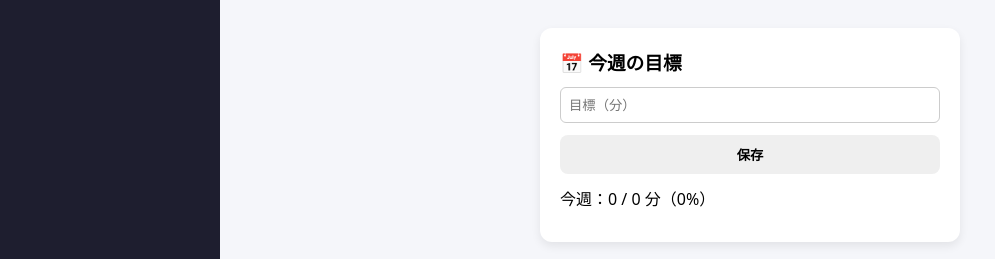
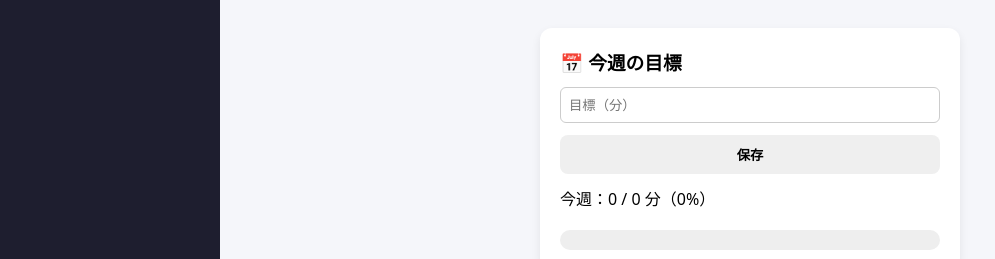
Before and after one commit to ataodev6642/StudyApp, a plain HTML site: page index.html in a window 1280 px wide. Shown: the part 649-908 px from the top of the page, without its empty margins (0-995 px from the left). Drawn offline with nearby package versions, Linux system fonts and the light colour scheme; no server answers.

Commit message:
プログレスバー忘れてたぜ

```diff
--- a/css/style.css
+++ b/css/style.css
@@ -286,3 +286,20 @@ body {
     font-size: 48px;
   }
 }
+
+
+.progress-bar {
+  width: 100%;
+  height: 20px;
+  background: #eee;
+  border-radius: 10px;
+  overflow: hidden;
+  margin-top: 8px;
+}
+
+#progressFill {
+  height: 100%;
+  width: 0%;
+  background: linear-gradient(90deg, #4caf50, #81c784);
+  transition: width 0.4s ease;
+}
```
